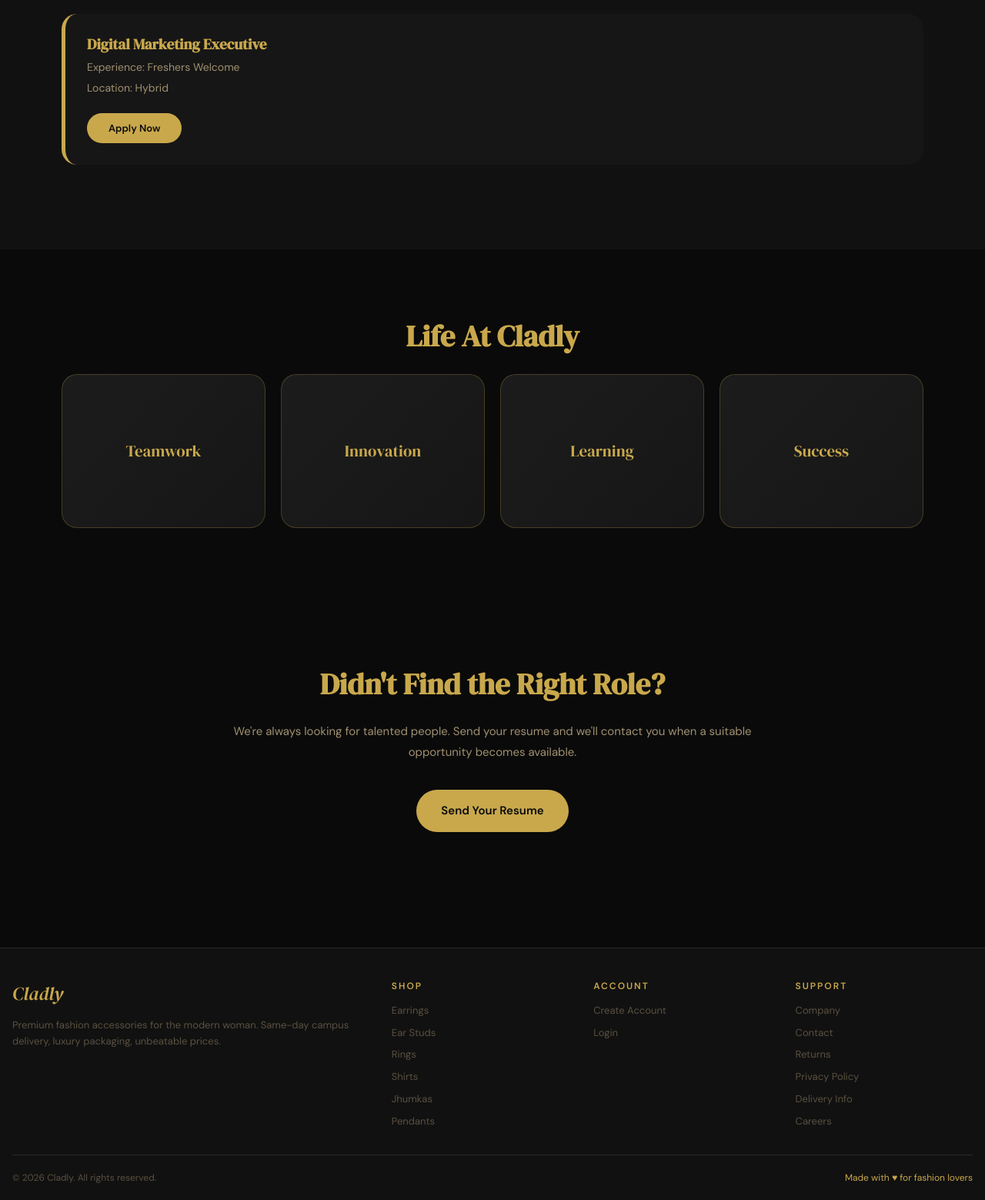
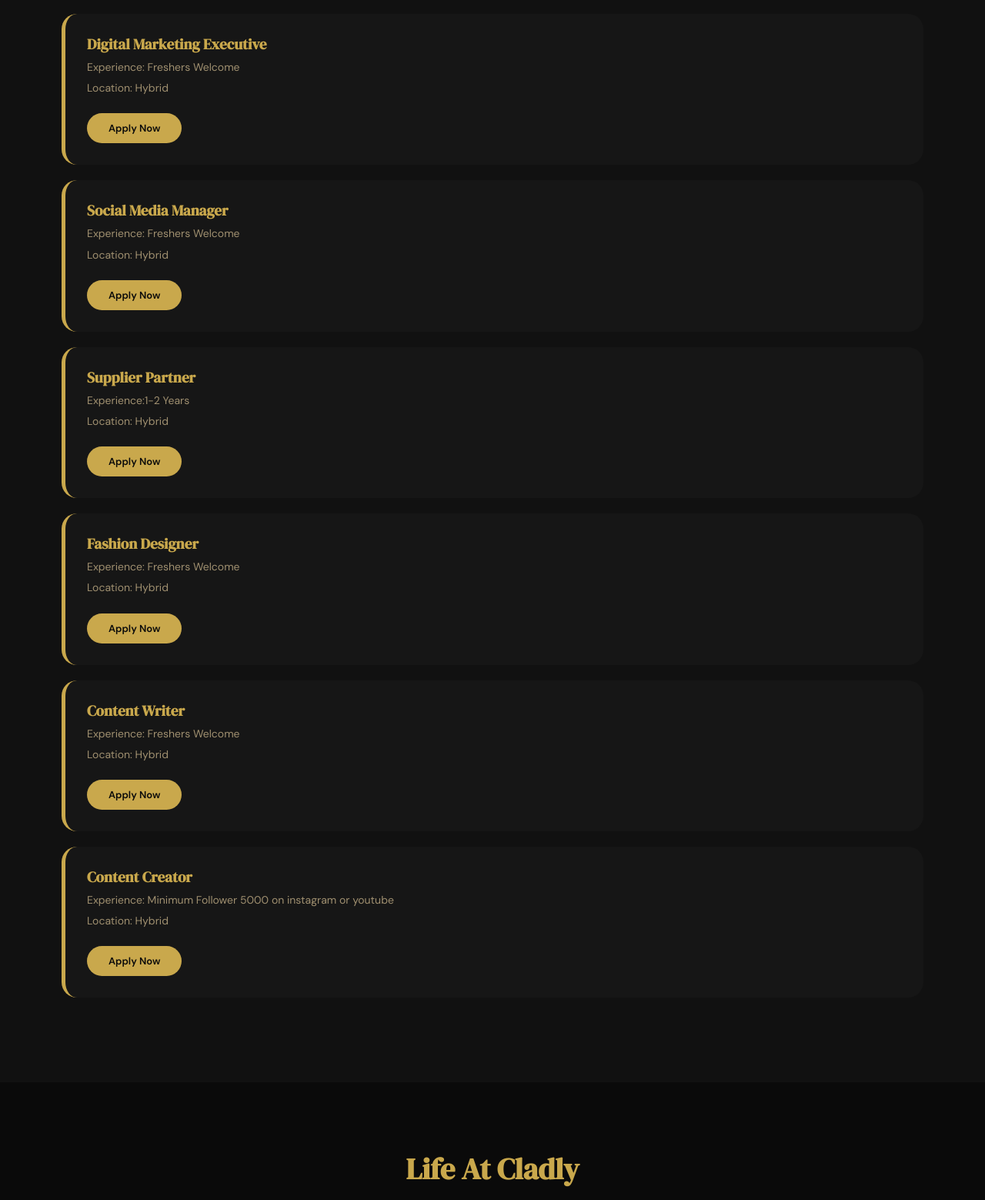
Before and after one commit to kumarkishan2004/cladly, a Django app: page /careers/ in a window 1280 px wide. Shown: the part 2152-3711 px from the top of the page at 77% size. Before the commit the page ends 3689 px from the top, so only its background shows below. Run offline with Django 4.2, Linux system fonts and the light colour scheme; data comes from the database, SQL or seed files in the repository; some web fonts are replaced.

Commit message:
connect to postgresql database and update careers pages

```diff
--- a/store/templates/store/pages/careers.html
+++ b/store/templates/store/pages/careers.html
@@ -245,29 +245,71 @@
         <h3>Frontend Developer</h3>
         <p>Experience: 0–2 Years</p>
         <p>Location: Remote / Hybrid</p>
-        <button class="apply-btn" onclick="window.location.href='mailto:fashioncladly@gmail.com?subject=Application for Frontend Developer'">Apply Now</button>
+        <a href="https://docs.google.com/forms/d/e/1FAIpQLSd3cP3nHl1ye3L8CnAFqXxPAak_QAEF1KX-F_DezKSCmhKP3w/viewform?usp=publish-editor"><button class="apply-btn">Apply Now</button></a>
       </div>
 
       <div class="careers-job-box">
         <h3>Backend Developer</h3>
         <p>Experience: 1–3 Years</p>
         <p>Location: Remote</p>
-        <button class="apply-btn" onclick="window.location.href='mailto:fashioncladly@gmail.com?subject=Application for Backend Developer'">Apply Now</button>
+        <a href="https://docs.google.com/forms/d/e/1FAIpQLSd3cP3nHl1ye3L8CnAFqXxPAak_QAEF1KX-F_DezKSCmhKP3w/viewform?usp=publish-editor"><button class="apply-btn">Apply Now</button></a>
       </div>
 
       <div class="careers-job-box">
         <h3>UI/UX Designer</h3>
         <p>Experience: 0–2 Years</p>
         <p>Location: Work From Home</p>
-        <button class="apply-btn" onclick="window.location.href='mailto:fashioncladly@gmail.com?subject=Application for UI/UX Designer'">Apply Now</button>
+        <a href="https://docs.google.com/forms/d/e/1FAIpQLSd3cP3nHl1ye3L8CnAFqXxPAak_QAEF1KX-F_DezKSCmhKP3w/viewform?usp=publish-editor"><button class="apply-btn">Apply Now</button></a>
       </div>
 
       <div class="careers-job-box">
         <h3>Digital Marketing Executive</h3>
         <p>Experience: Freshers Welcome</p>
         <p>Location: Hybrid</p>
-        <button class="apply-btn" onclick="window.location.href='mailto:fashioncladly@gmail.com?subject=Application for Digital Marketing Executive'">Apply Now</button>
+        <a href="https://docs.google.com/forms/d/e/1FAIpQLSd3cP3nHl1ye3L8CnAFqXxPAak_QAEF1KX-F_DezKSCmhKP3w/viewform?usp=publish-editor"><button class="apply-btn">Apply Now</button></a>
       </div>
+
+      <div class="careers-job-box">
+        <h3>Social Media Manager</h3>
+        <p>Experience: Freshers Welcome</p>
+        <p>Location: Hybrid</p>
+        <a href="https://docs.google.com/forms/d/e/1FAIpQLSd3cP3nHl1ye3L8CnAFqXxPAak_QAEF1KX-F_DezKSCmhKP3w/viewform?usp=publish-editor"><button class="apply-btn">Apply Now</button></a>
+      </div>
+
+      <div class="careers-job-box">
+        <h3>Supplier Partner</h3>
+        <p>Experience:1-2 Years</p>
+        <p>Location: Hybrid</p>
+        <a href="https://docs.google.com/forms/d/e/1FAIpQLSd3cP3nHl1ye3L8CnAFqXxPAak_QAEF1KX-F_DezKSCmhKP3w/viewform?usp=publish-editor"><button class="apply-btn">Apply Now</button></a>
+      </div>
+
+     <div class="careers-job-box">
+        <h3>Fashion Designer</h3>
+        <p>Experience: Freshers Welcome</p>
+        <p>Location: Hybrid</p>
+        <a href="https://docs.google.com/forms/d/e/1FAIpQLSd3cP3nHl1ye3L8CnAFqXxPAak_QAEF1KX-F_DezKSCmhKP3w/viewform?usp=publish-editor"><button class="apply-btn">Apply Now</button></a>
+      </div>
+
+     <div class="careers-job-box">
+        <h3>Content Writer </h3>
+        <p>Experience: Freshers Welcome</p>
+        <p>Location: Hybrid</p>
+        <a href="https://docs.google.com/forms/d/e/1FAIpQLSd3cP3nHl1ye3L8CnAFqXxPAak_QAEF1KX-F_DezKSCmhKP3w/viewform?usp=publish-editor"><button class="apply-btn">Apply Now</button></a>
+      </div>
+
+     <div class="careers-job-box">
+        <h3>Content Creator </h3>
+        <p>Experience: Minimum Follower 5000 on instagram or youtube</p>
+        <p>Location: Hybrid</p>
+        <a href="https://docs.google.com/forms/d/e/1FAIpQLSd3cP3nHl1ye3L8CnAFqXxPAak_QAEF1KX-F_DezKSCmhKP3w/viewform?usp=publish-editor"><button class="apply-btn">Apply Now</button></a>
+      </div>
+
+
+
+
+
+
+
     </div>
   </section>
 
@@ -289,7 +331,7 @@
     <div class="container">
       <h2>Didn't Find the Right Role?</h2>
       <p>We're always looking for talented people. Send your resume and we'll contact you when a suitable opportunity becomes available.</p>
-      <a href="mailto:fashioncladly@gmail.com" class="careers-btn">Send Your Resume</a>
+      <a href="https://docs.google.com/forms/d/e/1FAIpQLSd3cP3nHl1ye3L8CnAFqXxPAak_QAEF1KX-F_DezKSCmhKP3w/viewform?usp=publish-editor" class="careers-btn">Send Your Resume</a>
     </div>
   </section>
 
```
Also changed, not shown: cladly/settings.py (+6 -2 lines), db.sqlite3, db_backup.sqlite3 (added), store/migrations/0011_remove_cart_size_remove_orderitem_size_label_and_more.py (added).
